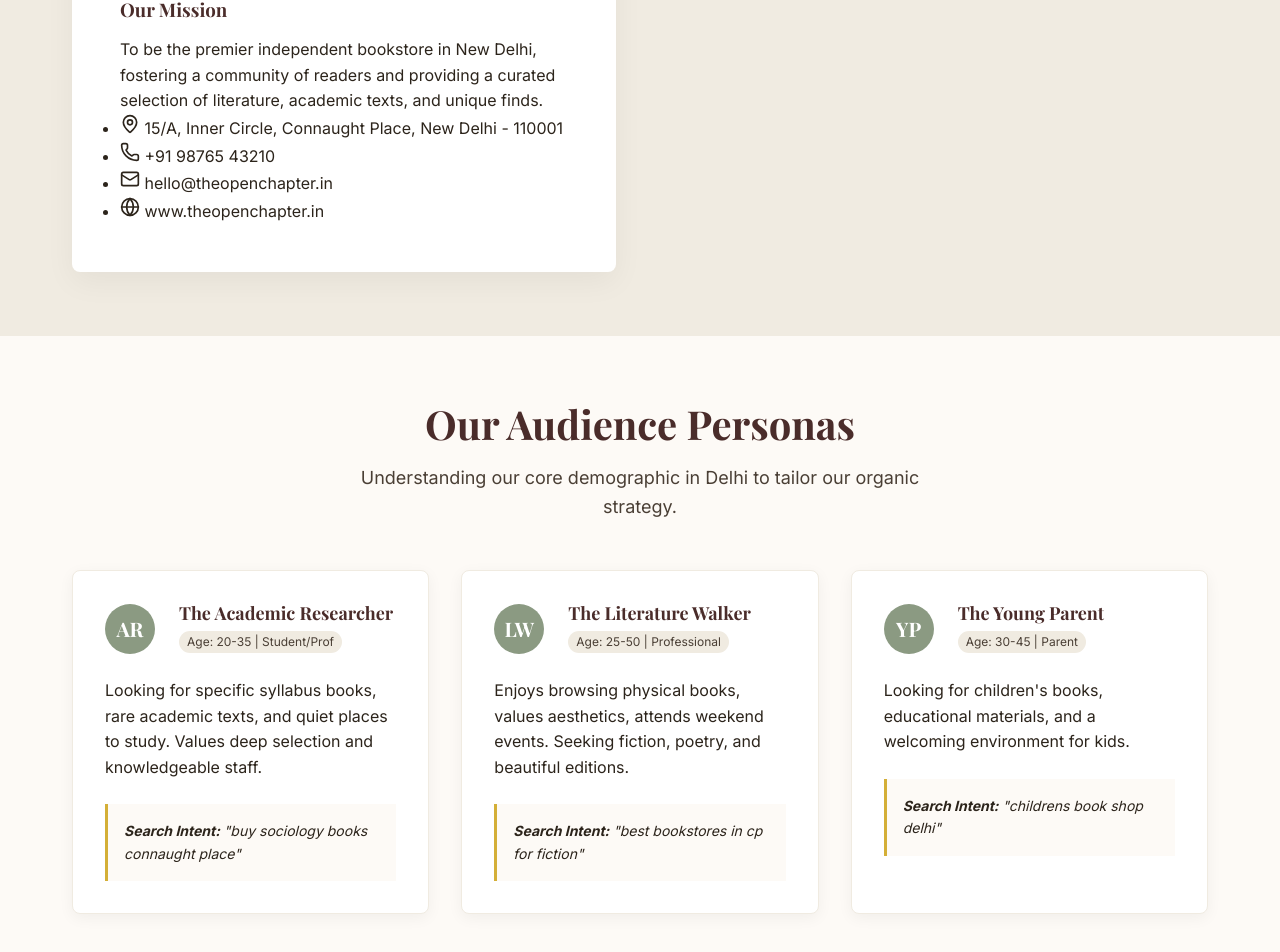
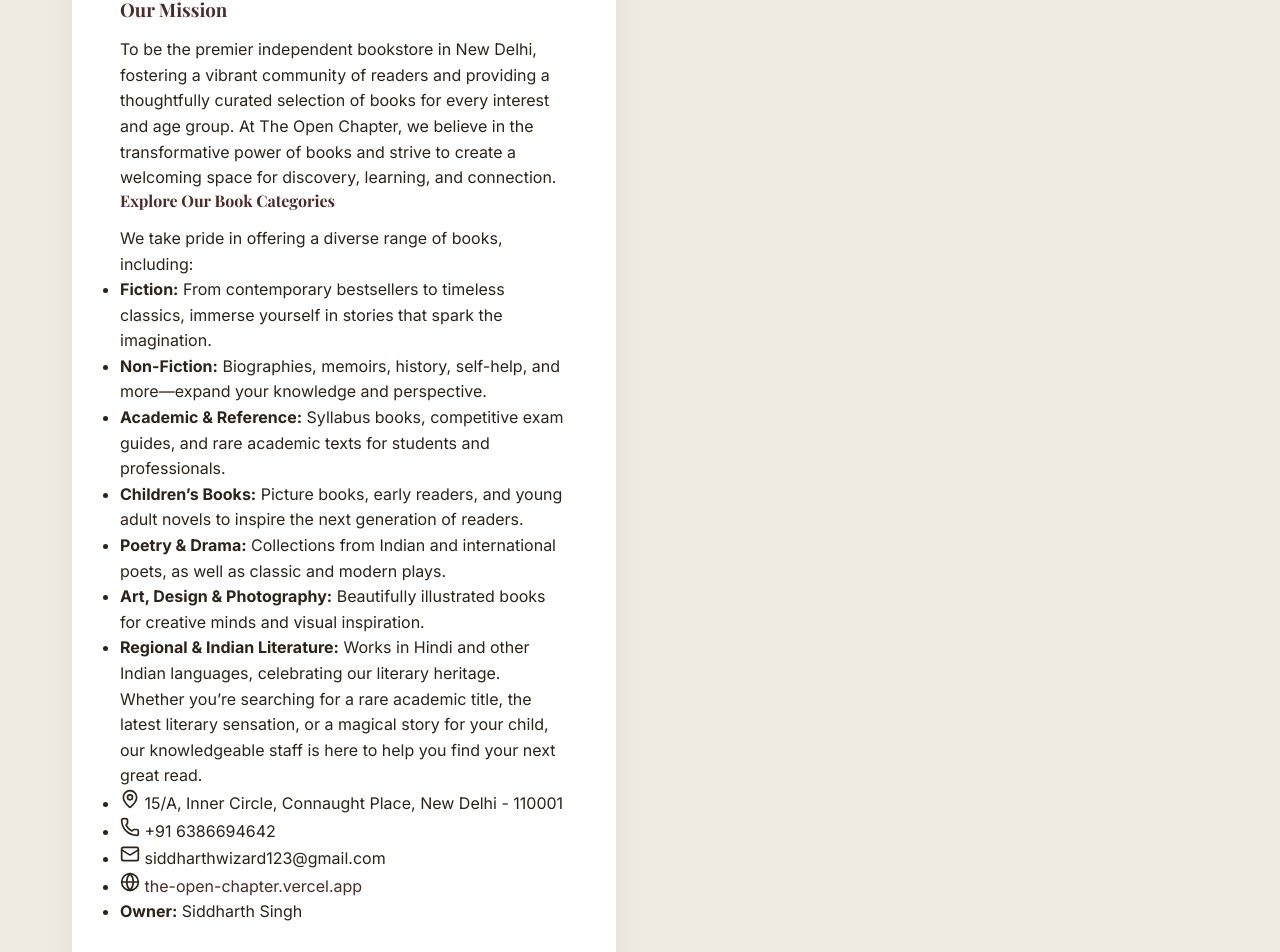
Before and after one commit to SIDxSingh/THE-OPEN-CHAPTER, a React (Vite) app: page /about in a window 1280 px wide. Shown: the part 455-1407 px from the top of the page. Built offline with nearby package versions, Linux system fonts and the light colour scheme; a web font is replaced by a local one.

Commit message:
updated website

```diff
--- a/src/components/Footer.jsx
+++ b/src/components/Footer.jsx
@@ -32,8 +32,8 @@ const Footer = () => {
           <div className="footer-contact">
             <h4>Visit Us</h4>
             <p className="text-small">15/A, Inner Circle<br/>Connaught Place<br/>New Delhi - 110001</p>
-            <p className="text-small mt-2"><strong>Phone:</strong> +91 98765 43210</p>
-            <p className="text-small"><strong>Email:</strong> hello@theopenchapter.in</p>
+            <p className="text-small mt-2"><strong>Phone:</strong> 6386694642</p>
+            <p className="text-small"><strong>Email:</strong> siddharthwizard123@gmail.com</p>
           </div>
           <div className="footer-newsletter">
             <h4>Stay Updated</h4>
--- a/src/data/blogPosts.js
+++ b/src/data/blogPosts.js
@@ -1,8 +1,27 @@
 export const blogPosts = [
-
-
   {
     id: 1,
+    title: "Why Our Bookstore Feels Like Home for Book Lovers",
+    slug: "why-our-bookstore-feels-like-home",
+    date: "2026-04-22",
+    author: "Siddharth",
+    excerpt: "Explore how our bookstore became a haven for readers and a hub for book lovers to connect, discover, and feel at home.",
+    content: `
+      <h2>The Magic of Bookstore Moments</h2>
+      <p>Every visit to our bookstore is a new adventure. From the scent of fresh pages to the quiet corners perfect for getting lost in a story, our space is designed for book lovers to feel at home.</p>
+      <h3>Building a Community of Readers</h3>
+      <p>We believe that books bring people together. Our events, from author signings to book club meetings, are all about sharing the joy of reading and discovering new favorites with fellow enthusiasts.</p>
+      <h3>Why Readers Love Our Store</h3>
+      <ul>
+        <li><strong>Cozy Reading Nooks:</strong> Find your favorite spot and settle in with a good book for hours.</li>
+        <li><strong>Curated Collections:</strong> Our shelves are filled with handpicked titles for every kind of reader.</li>
+        <li><strong>Friendly Staff:</strong> We're always here to recommend your next great read or chat about your favorite authors.</li>
+      </ul>
+      <p>Whether you're a lifelong bibliophile or just starting your reading journey, our bookstore is your home away from home. Come visit us and discover the magic of books!</p>
+    `
+  },
+  {
+    id: 2,
     title: "How to Build a Sustainable Reading Habit in 2026",
     slug: "sustainable-reading-habit",
     date: "2026-04-15",
--- a/src/pages/About.jsx
+++ b/src/pages/About.jsx
@@ -22,12 +22,25 @@ const About = () => {
           <div className="grid-2">
             <div className="card about-card">
               <h3>Our Mission</h3>
-              <p>To be the premier independent bookstore in New Delhi, fostering a community of readers and providing a curated selection of literature, academic texts, and unique finds.</p>
+              <p>To be the premier independent bookstore in New Delhi, fostering a vibrant community of readers and providing a thoughtfully curated selection of books for every interest and age group. At The Open Chapter, we believe in the transformative power of books and strive to create a welcoming space for discovery, learning, and connection.</p>
+              <h4>Explore Our Book Categories</h4>
+              <p>We take pride in offering a diverse range of books, including:</p>
+              <ul>
+                <li><strong>Fiction:</strong> From contemporary bestsellers to timeless classics, immerse yourself in stories that spark the imagination.</li>
+                <li><strong>Non-Fiction:</strong> Biographies, memoirs, history, self-help, and more—expand your knowledge and perspective.</li>
+                <li><strong>Academic & Reference:</strong> Syllabus books, competitive exam guides, and rare academic texts for students and professionals.</li>
+                <li><strong>Children’s Books:</strong> Picture books, early readers, and young adult novels to inspire the next generation of readers.</li>
+                <li><strong>Poetry & Drama:</strong> Collections from Indian and international poets, as well as classic and modern plays.</li>
+                <li><strong>Art, Design & Photography:</strong> Beautifully illustrated books for creative minds and visual inspiration.</li>
+                <li><strong>Regional & Indian Literature:</strong> Works in Hindi and other Indian languages, celebrating our literary heritage.</li>
+              </ul>
+              <p>Whether you’re searching for a rare academic title, the latest literary sensation, or a magical story for your child, our knowledgeable staff is here to help you find your next great read.</p>
               <ul className="info-list">
                 <li><MapPin size={20}/> 15/A, Inner Circle, Connaught Place, New Delhi - 110001</li>
-                <li><Phone size={20}/> +91 98765 43210</li>
-                <li><Mail size={20}/> hello@theopenchapter.in</li>
-                <li><Globe size={20}/> www.theopenchapter.in</li>
+                <li><Phone size={20}/> +91 6386694642</li>
+                <li><Mail size={20}/> siddharthwizard123@gmail.com</li>
+                <li><Globe size={20}/> <a href="https://the-open-chapter.vercel.app/" target="_blank" rel="noopener noreferrer">the-open-chapter.vercel.app</a></li>
+                <li><strong>Owner:</strong> Siddharth Singh</li>
               </ul>
             </div>
             <div className="image-placeholder about-image"></div>
--- a/src/pages/Contact.jsx
+++ b/src/pages/Contact.jsx
@@ -80,6 +80,18 @@ const Contact = () => {
               <p>@sidd06</p>
               <a href="https://www.linkedin.com/in/sidd06/" target="_blank" rel="noopener noreferrer" className="btn-secondary mt-2 w-100 d-inline-block text-center" style={{textDecoration: 'none'}}>Connect</a>
             </div>
+            <div className="social-plugin-card">
+              <Mail size={40} className="social-icon gmail" color="#EA4335" />
+              <h4>Gmail</h4>
+              <p>siddharthwizard123@gmail.com</p>
+              <a href="mailto:siddharthwizard123@gmail.com" className="btn-secondary mt-2 w-100 d-inline-block text-center" style={{textDecoration: 'none'}}>Email</a>
+            </div>
+            <div className="social-plugin-card">
+              <Phone size={40} className="social-icon phone" color="#34A853" />
+              <h4>Phone</h4>
+              <p>+91 6386694642</p>
+              <a href="tel:+916386694642" className="btn-secondary mt-2 w-100 d-inline-block text-center" style={{textDecoration: 'none'}}>Call</a>
+            </div>
           </div>
         </div>
       </section>
```
